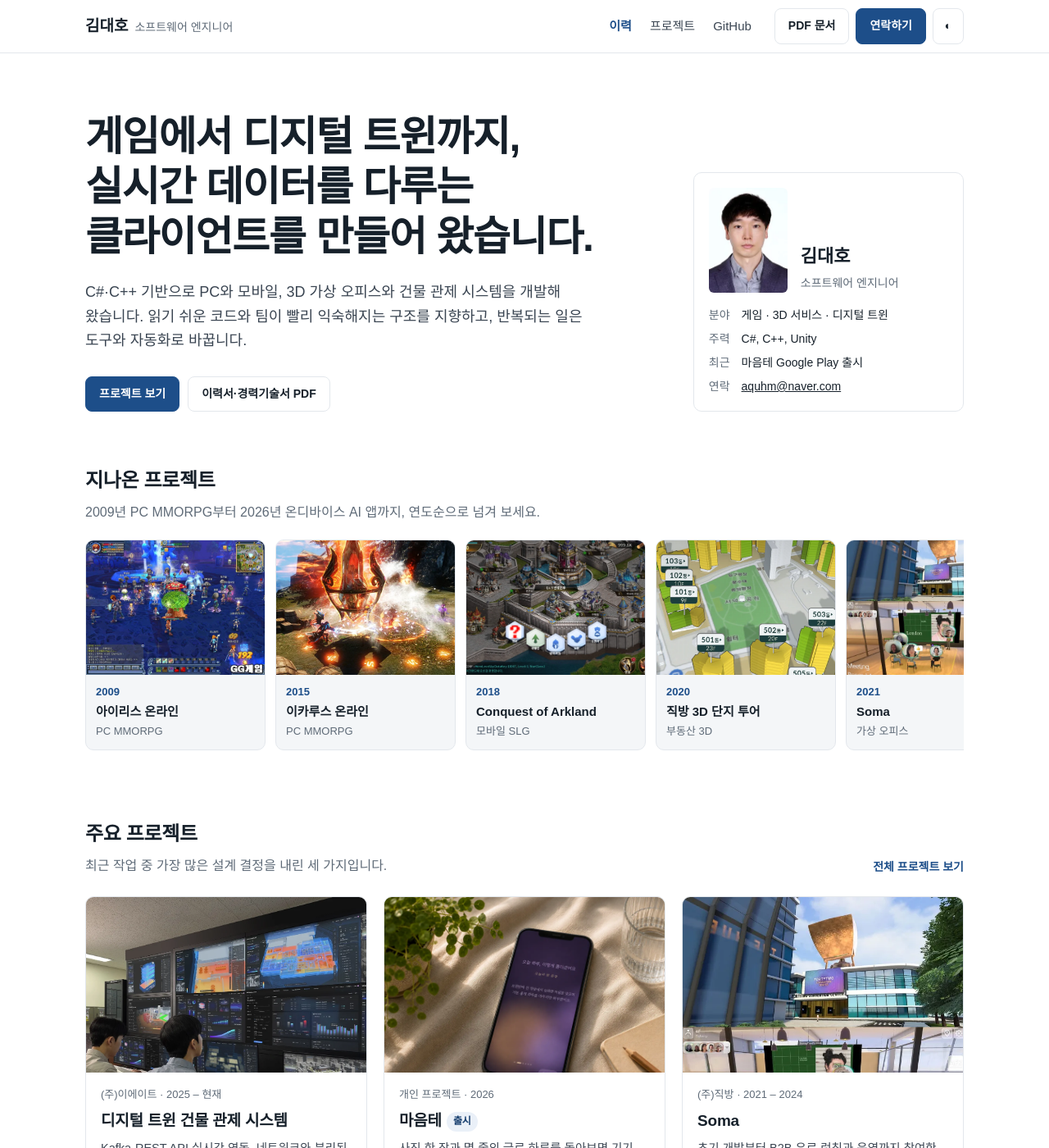
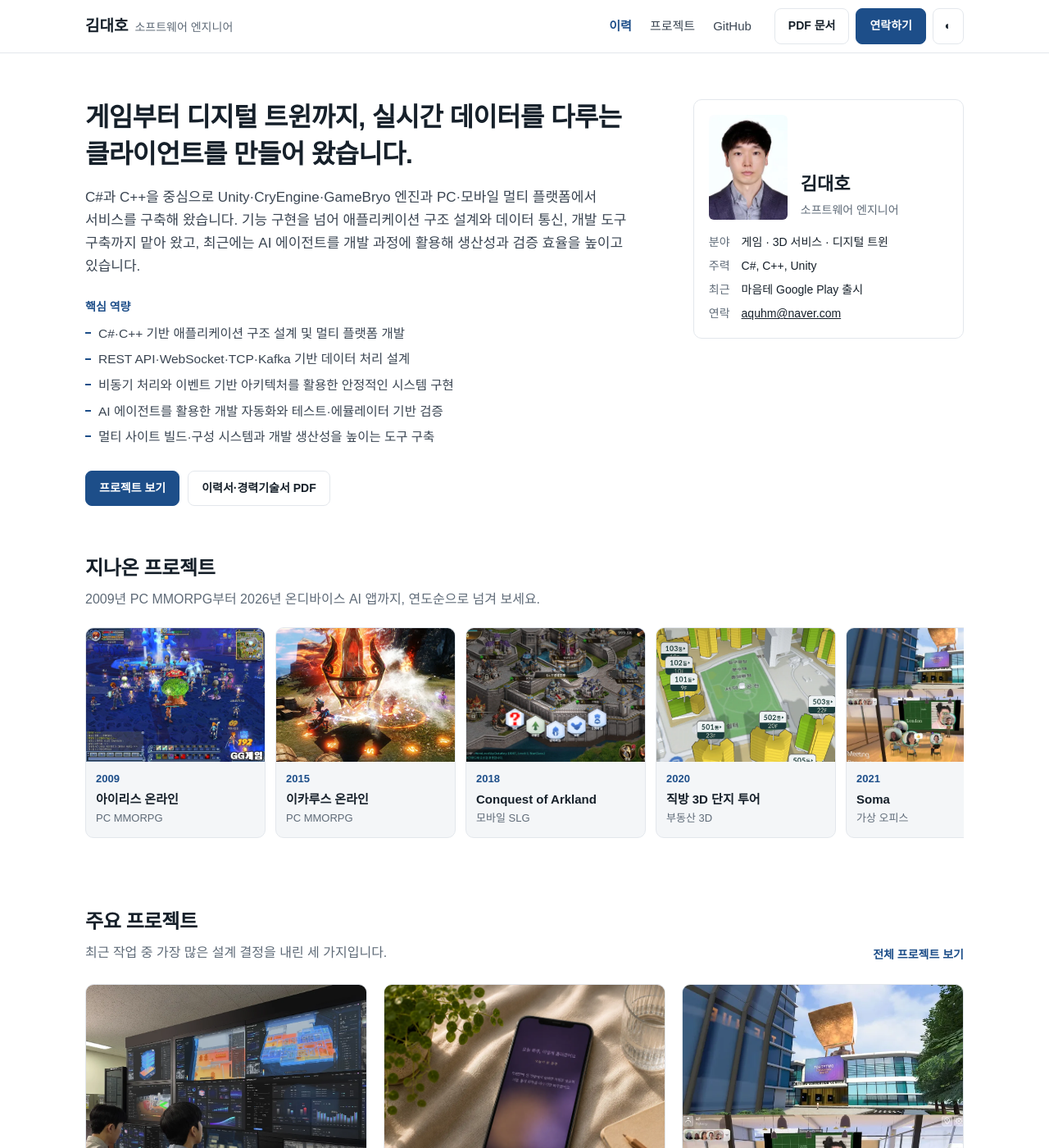
Before and after one commit to aquhm/aquhm.github.io, a Jekyll site: the page built from index.md, in a window 1280 px wide and 1400 px high. Shown: the whole window at 82% size. Built offline with Jekyll 4.4.1, drawn with Linux system fonts in a browser that asks for light colours; some web fonts are replaced; some of the changed text lies outside the part shown.

Commit message:
홈 히어로를 차분하게 조정하고 핵심 역량·간략 소개를 사람인 이력서 기준으로 갱신
Co-Authored-By: Claude Opus 5.5 <noreply@anthropic.com>

```diff
--- a/_config.yml
+++ b/_config.yml
@@ -59,17 +59,16 @@ additional_links:
 # About Section
 # about_title: About Me
 about_profile_image: images/profile.webp
-about_content: | # this will include new lines to allow paragraphs
-  안녕하세요. 읽기 쉬운 코드를 지향하는 개발자 김대호입니다.
+about_content: |
+  C#과 C++을 중심으로 클라이언트 소프트웨어를 개발해 왔으며, Unity·CryEngine·GameBryo 등 다양한 엔진과 Windows·macOS·Android·iOS 등 멀티 플랫폼 환경에서 서비스를 구축해 왔습니다.
 
-  C#과 C++을 중심으로 2009년부터 클라이언트 소프트웨어를 개발해왔습니다. PC MMORPG와 모바일 게임부터 WebRTC 기반 가상 오피스, 건물 디지털 트윈까지 Windows·macOS·Android·iOS 환경의 제품을 경험했습니다.
-  실시간 데이터 통신과 시각화, 클라이언트 아키텍처 설계, 네이티브 기능 연동, 성능 최적화와 개발 도구 구축을 맡아왔습니다. 네트워크나 하드웨어 환경에 흔들리지 않는 구조와 팀이 함께 유지보수하기 쉬운 코드를 지향합니다.
+  게임, 메타버스, 3D 디지털 트윈 등 다양한 도메인에서 클라이언트 기능 구현뿐만 아니라 애플리케이션 구조 설계, 데이터 통신, 비동기 처리, UI 아키텍처, 성능 최적화 및 개발 도구 구축까지 폭넓게 맡아 왔습니다.
 
-  프로젝트에 필요한 기술을 빠르게 학습해 적용하는 데 주저함이 없습니다. 실제로 실무에서 <mark>TypeScript</mark>와 <mark>Electron</mark>을 새로 습득해 런처 유지보수와 개선을 수행했고, 평소에도 <mark>Flutter</mark>, <mark>React Native</mark> 같은 크로스 플랫폼 프레임워크와 <mark>LLM</mark>에 관심을 두고 학습을 이어가고 있습니다. 익숙한 언어와 프레임워크에 머무르지 않고 문제에 맞는 도구를 골라 쓰는 편이라, 온디바이스 LLM으로 동작하는 모바일 앱을 직접 설계·개발하고 운영 도구와 배포 자동화까지 함께 만드는 등 LLM을 활용한 프로젝트를 꾸준히 진행하고 있습니다.
+  REST API, WebSocket, TCP, JSON 기반 데이터 처리 경험을 바탕으로 프로젝트 특성에 맞는 아키텍처와 디자인 패턴을 적용해 유지보수성과 확장성을 고려한 시스템을 설계해 왔습니다.
 
-  Claude, Codex 같은 AI 에이전트도 개발 과정에 적극적으로 활용합니다. 단순히 코드를 빨리 쓰기 위해서가 아니라, 반복 작업을 도구와 자동화로 걷어내고 설계 대안을 여러 갈래로 세워 비교하기 위해서입니다. 그렇게 아낀 시간은 제품을 고도화하고 사용자에게 닿는 가치를 키우는 고민과 개선에 쓰고 있습니다.
+  최근에는 3D 디지털 트윈 프로젝트에서 데이터 통신 구조와 멀티 사이트 빌드·구성 시스템을 설계하고, Claude Code 등 AI 에이전트를 개발 과정에 적극 활용해 개발 생산성을 높이는 동시에 테스트·에뮬레이터 도구로 기능 검증과 디버깅 효율도 높이고 있습니다.
 
-  구현에 머무르지 않고 무엇을 왜 만드는지까지 함께 생각하며, 팀워크와 배려를 바탕으로 동료들과 함께 성장하는 개발자가 되고자 합니다.
+  새로운 기술을 빠르게 학습해 실제 제품과 서비스에 적용하는 것을 중요하게 생각하며, 개발 생산성뿐 아니라 테스트와 유지보수성, 협업을 함께 고려하는 소프트웨어 엔지니어를 지향합니다.
 
 content:
   - title: Experience # Title for the section
--- a/_data/home.yml
+++ b/_data/home.yml
@@ -1,7 +1,14 @@
 # 홈(index) 화면 문구와 요약 데이터. 경력 상세 본문은 _config.yml의 Experience 항목을 그대로 사용한다.
 hero:
-  title: 게임에서 디지털 트윈까지,<br>실시간 데이터를 다루는<br>클라이언트를 만들어 왔습니다.
-  lead: C#·C++ 기반으로 PC와 모바일, 3D 가상 오피스와 건물 관제 시스템을 개발해 왔습니다. 읽기 쉬운 코드와 팀이 빨리 익숙해지는 구조를 지향하고, 반복되는 일은 도구와 자동화로 바꿉니다.
+  title: 게임부터 디지털 트윈까지, 실시간 데이터를 다루는 클라이언트를 만들어 왔습니다.
+  lead: C#과 C++을 중심으로 Unity·CryEngine·GameBryo 엔진과 PC·모바일 멀티 플랫폼에서 서비스를 구축해 왔습니다. 기능 구현을 넘어 애플리케이션 구조 설계와 데이터 통신, 개발 도구 구축까지 맡아 왔고, 최근에는 AI 에이전트를 개발 과정에 활용해 생산성과 검증 효율을 높이고 있습니다.
+  strengths_title: 핵심 역량
+  strengths:
+    - C#·C++ 기반 애플리케이션 구조 설계 및 멀티 플랫폼 개발
+    - REST API·WebSocket·TCP·Kafka 기반 데이터 처리 설계
+    - 비동기 처리와 이벤트 기반 아키텍처를 활용한 안정적인 시스템 구현
+    - AI 에이전트를 활용한 개발 자동화와 테스트·에뮬레이터 기반 검증
+    - 멀티 사이트 빌드·구성 시스템과 개발 생산성을 높이는 도구 구축
 
 profile:
   facts:
--- a/_layouts/home.html
+++ b/_layouts/home.html
@@ -12,6 +12,10 @@ layout: page
     <div>
       <h1>{{ H.hero.title }}</h1>
       <p class="lead">{{ H.hero.lead }}</p>
+      <div class="strengths">
+        <h2>{{ H.hero.strengths_title }}</h2>
+        <ul>{% for s in H.hero.strengths %}<li>{{ s }}</li>{% endfor %}</ul>
+      </div>
       <div class="cta">
         <a class="btn primary" href="{{ '/portfolio/' | relative_url }}">프로젝트 보기</a>
         <a class="btn" href="#docs">이력서·경력기술서 PDF</a>
--- a/_sass/_site.scss
+++ b/_sass/_site.scss
@@ -66,11 +66,18 @@ h1, h2, h3 { letter-spacing: -0.015em; }
 
 // 홈: 히어로
 .hero {
-  padding: 72px 0 40px;
-  .wrap { display: grid; grid-template-columns: 1.35fr .65fr; gap: 56px; align-items: end; }
+  padding: 56px 0 32px;
+  .wrap { display: grid; grid-template-columns: 1.35fr .65fr; gap: 56px; align-items: start; }
   .wrap > * { min-width: 0; }
-  h1 { font-size: clamp(32px, 4.4vw, 50px); line-height: 1.22; letter-spacing: -.025em; margin: 0; font-weight: 800; }
-  .lead { margin: 22px 0 0; font-size: 18px; color: var(--soft); max-width: 36em; }
+  h1 { font-size: clamp(24px, 2.8vw, 32px); line-height: 1.4; letter-spacing: -.02em; margin: 0; font-weight: 700; max-width: 22em; }
+  .lead { margin: 16px 0 0; font-size: 17px; color: var(--soft); max-width: 40em; }
+  .strengths {
+    margin-top: 24px;
+    h2 { font-size: 14px; font-weight: 700; color: var(--accent); margin: 0 0 8px; letter-spacing: 0; }
+    ul { list-style: none; margin: 0; padding: 0; display: grid; gap: 6px; }
+    li { position: relative; padding-left: 16px; color: var(--soft); font-size: 15.5px; }
+    li::before { content: ""; position: absolute; left: 0; top: .72em; width: 7px; height: 2px; background: var(--accent); }
+  }
   .cta { display: flex; gap: 10px; margin-top: 28px; flex-wrap: wrap; }
 }
 .card-me {
```
